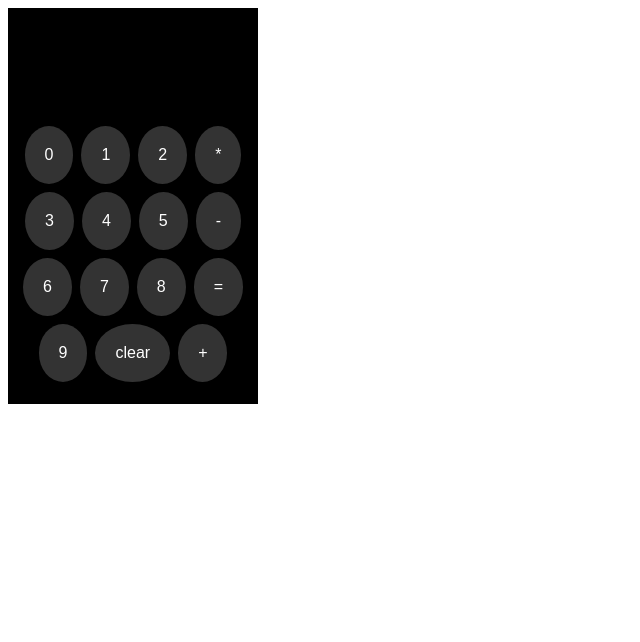
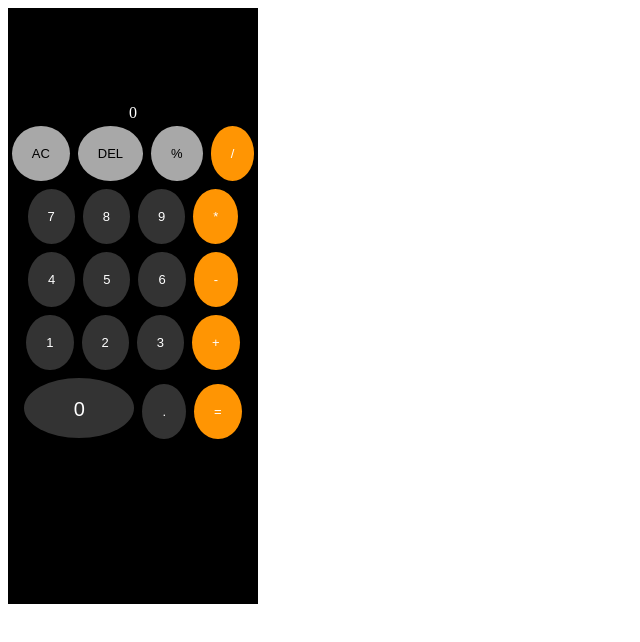
Before and after one commit to Afraahhh04/my-calculator, a plain HTML site: page index.html in a window 1280 px wide. Shown: the whole page, without its empty margins (0-640 px from the left). Drawn offline with Linux system fonts and the light colour scheme.

Commit message:
added orange color

```diff
--- a/index.html
+++ b/index.html
@@ -11,29 +11,39 @@
         <div class="calculator" id=""calculator>
 
 
-        <div class="btn-group">
-            <button class="button" id="button" onclick="display('0')">0</button>
-            <button class="button" id="button" onclick="display('1')">1</button>
-            <button class="button" id="button" onclick="display('2')">2</button>
-            <button onclick="display('*')">*</button>
+        <div class="btn-group first">
+            <button class="button" id="button" onclick="clearDisplay()">AC</button>
+            <button class="button" id="button" onclick="deleteLast('DEL')">DEL</button>
+            <button class="button" id="button" onclick="display('%')">%</button>
+            <button class="button special" onclick="display('/')">/</button>
+
+
          </div>
-      <div class="btn-group" >
-            <button class="button" id="button" onclick="display('3')">3</button>
-            <button class="button" id="button" onclick="display('4')">4</button>
-            <button class="button" id="button" onclick="display('5')">5</button>
-            <button onclick="display('-')">-</button>
+      <div class="btn-group " >
+            <button class="button" id="button" onclick="display('7')">7</button>
+            <button class="button" id="button" onclick="display('8')">8</button>
+            <button class="button" id="button" onclick="display('9')">9</button>
+            <button  class= "button special" onclick="display('*')">*</button>
         </div>
-<div class="btn-group">
+<div class="btn-group ">
+  <button class="button" id="button" onclick="display('4')">4</button>
+  <button class="button" id="button" onclick="display('5')">5</button>
   <button class="button" id="button" onclick="display('6')">6</button>
-  <button class="button" id="button" onclick="display('7')">7</button>
-  <button class="button" id="button" onclick="display('8')">8</button>
-  <button class="button" id="button" onclick="calculate()">=</button>
+  <button class="button special" id="button" onclick="display('-')">-</button>
    </div>
 
         <div class="btn-group">
-          <button class="button" id="button" onclick="display('9')">9</button>
-          <button class="button" id="button" onclick="display('clear')">clear</button>
-          <button class="button" id="button" onclick="display('&#43')">&#43</button>
+          <button class="button" id="button" onclick="display('1')">1</button>
+          <button class="button" id="button" onclick="display('2')">2</button>
+          <button class="button" id="button" onclick="display('3')">3</button>
+          <button class="button special" id="button" onclick="display('+')">+</button>
+        </div>
+
+        <div class="btn-group">
+          <button class="button rare" id="button" onclick="display('0')">0</button>
+          <button class="button" id="button" onclick="display('.')">.</button>
+          <button class="button special" id="button" onclick="calculate()">=</button>
+
         </div>
 
 
--- a/index.js
+++ b/index.js
@@ -19,3 +19,15 @@ function calculate() {
     var result = eval(expression);
     input.textContent = result;
 }
+function clearDisplay() {
+    document.getElementById('input').innerText = '0'; // Set display to 0
+}
+
+function deleteLast() {
+    let display = document.getElementById('input').innerText;
+    if (display.length > 1) {
+        document.getElementById('input').innerText = display.slice(0, -1); // Remove the last character
+    } else {
+        document.getElementById('input').innerText = '0'; // If there's only one character, set display to 0
+    }
+}
--- a/style.css
+++ b/style.css
@@ -6,7 +6,7 @@ button {
     padding:20px;
     text-decoration:none;
   display:inline-block;
-    font-size: 16px;
+    font-size: 13px;
     margin: 4px 2px;
     cursor:pointer;
     border-radius: 50%;
@@ -22,9 +22,24 @@ button {
     /* margin:auto; */
     /* width:60%; padding: 30px; */
     width: 250px;
-    height:300px;
-    background: #000;
+    height:500px;
+    background:black;
+    color: white;
     text-align: center;
     padding-top:6rem;
 
   }
+  .first .button {
+    background-color:#A8A8A8;
+    color: black;
+  }
+ .btn-group .special {
+  background-color: #FF9503;
+  color: white;
+}
+.btn-group .rare {
+  font-size: 20px;
+  border-radius: 50%;
+  width: 110px;
+  height: 60px;
+}
```
